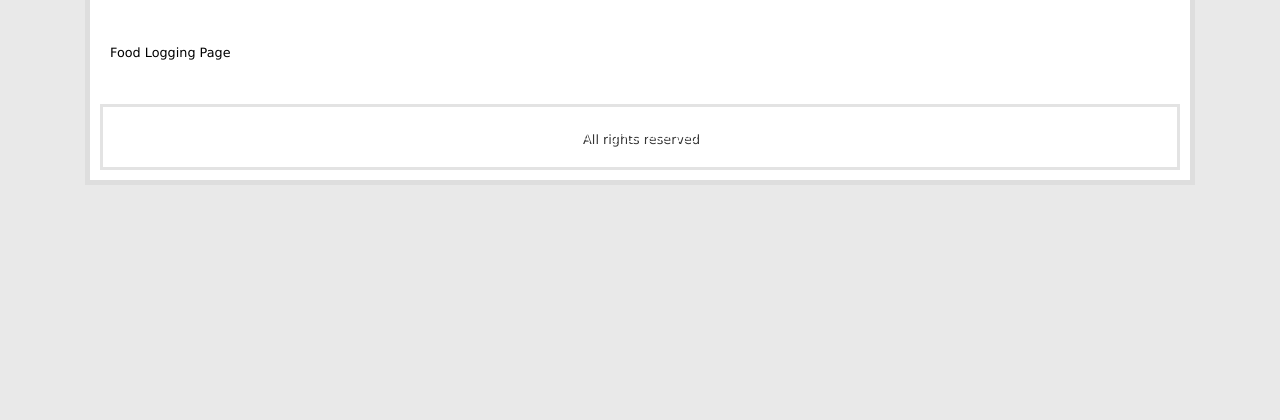
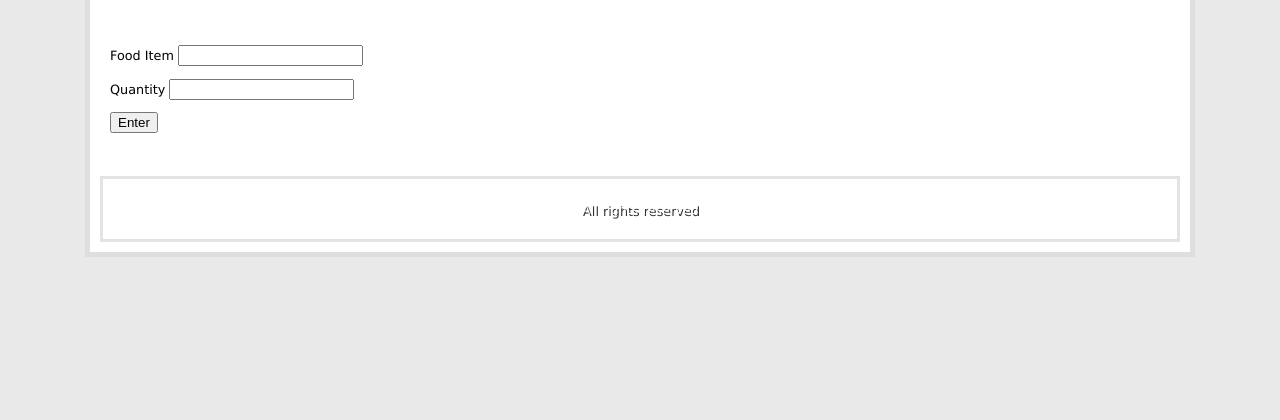
Before and after one commit to natashamathew/Advanced_Software_Engineering, a PHP site: page /foodlogging.php in a window 1280 px wide. Shown: the part 216-636 px from the top of the page. Run offline with PHP 8.4, Linux system fonts and the light colour scheme; data that the repository does not hold is empty.

Commit message:
Update html/Main/foodlogging.php
Included text for food item, quantity for user to enter.

```diff
--- a/html/Main/foodlogging.php
+++ b/html/Main/foodlogging.php
@@ -21,9 +21,12 @@
                 </nav>
             <div id="content_area">
                     <?php echo $content; ?>
-                <p>Food Logging Page</p>
-                </div>
-
+            <p> Food Item
+                <input type="text"> </p>
+            <p> Quantity
+                <input type="text"> </p>
+            <p> <input type="submit" value="Enter"></p>
+            </div>
 
             <footer>
                 <p>All rights reserved</p>
```
